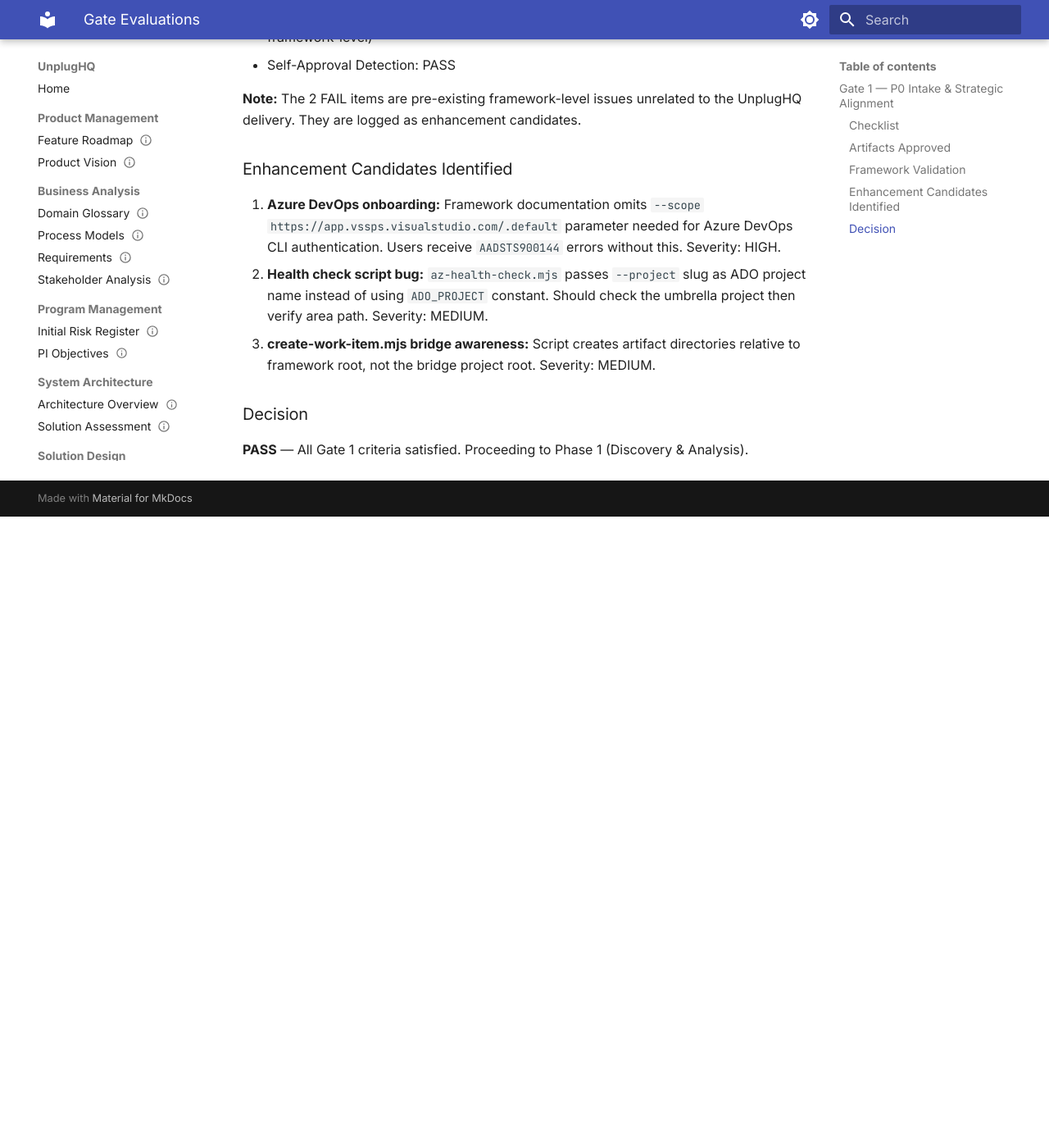
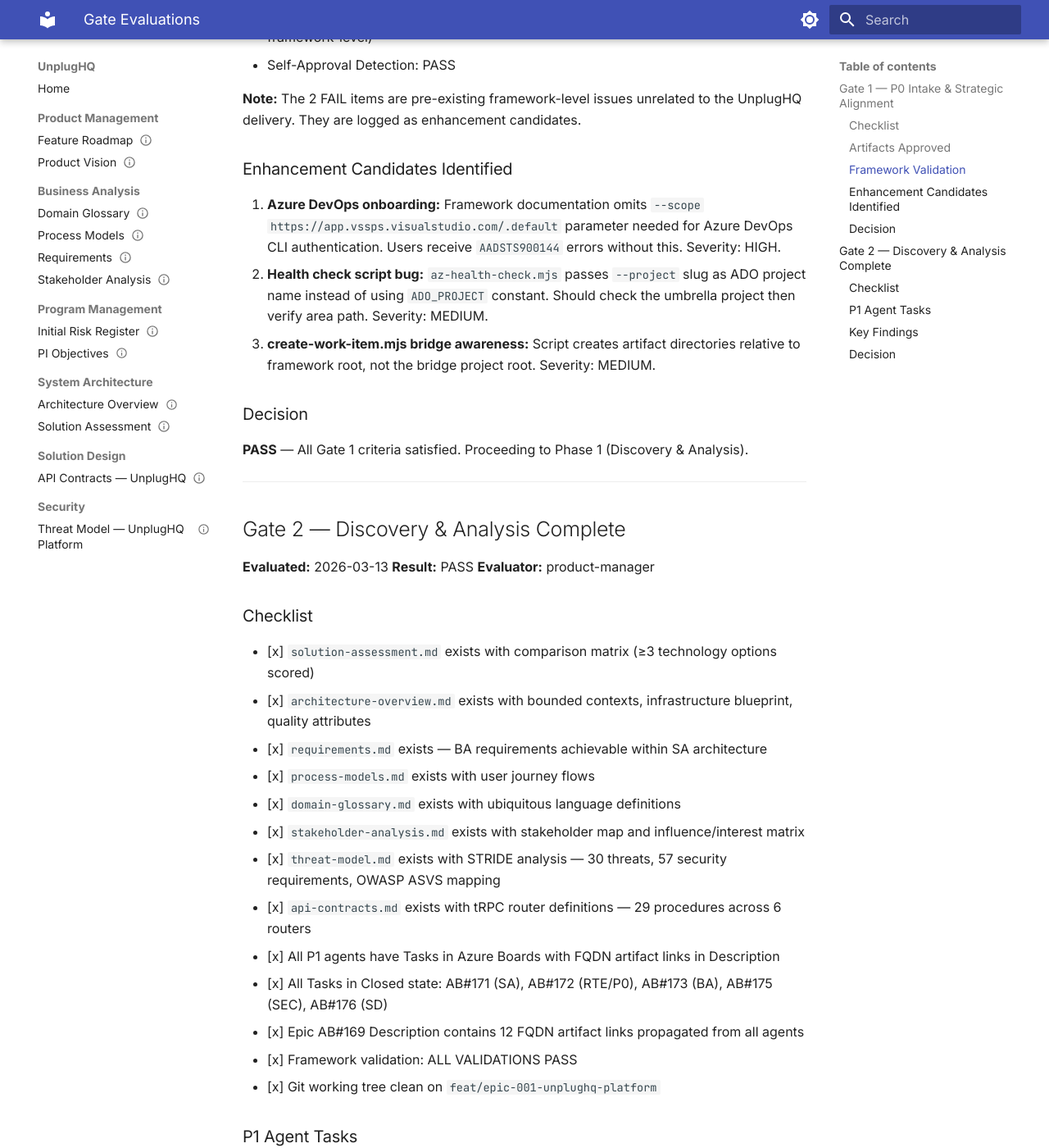
Before and after one commit to sjefsharp/unplughq, an MkDocs documentation site: the page built from docs/gate-evaluations.md, in a window 1280 px wide and 1400 px high, scrolled down 1474 px. Shown: the whole window at 82% size. Built offline with MkDocs 1.6.1 and Material for MkDocs 9.7.7, drawn with Linux system fonts in a browser that asks for light colours; before the commit the page ends 2104 px from its top, so only the background shows below that; some of the changed text lies outside the part shown.

Commit message:
chore(pm): Gate 2 PASS — P1 complete, session checkpoint updated

```diff
--- a/docs/gate-evaluations.md
+++ b/docs/gate-evaluations.md
@@ -65,3 +65,48 @@
 ### Decision
 
 **PASS** — All Gate 1 criteria satisfied. Proceeding to Phase 1 (Discovery & Analysis).
+
+---
+
+## Gate 2 — Discovery & Analysis Complete
+
+**Evaluated:** 2026-03-13
+**Result:** PASS
+**Evaluator:** product-manager
+
+### Checklist
+
+- [x] `solution-assessment.md` exists with comparison matrix (≥3 technology options scored)
+- [x] `architecture-overview.md` exists with bounded contexts, infrastructure blueprint, quality attributes
+- [x] `requirements.md` exists — BA requirements achievable within SA architecture
+- [x] `process-models.md` exists with user journey flows
+- [x] `domain-glossary.md` exists with ubiquitous language definitions
+- [x] `stakeholder-analysis.md` exists with stakeholder map and influence/interest matrix
+- [x] `threat-model.md` exists with STRIDE analysis — 30 threats, 57 security requirements, OWASP ASVS mapping
+- [x] `api-contracts.md` exists with tRPC router definitions — 29 procedures across 6 routers
+- [x] All P1 agents have Tasks in Azure Boards with FQDN artifact links in Description
+- [x] All Tasks in Closed state: AB#171 (SA), AB#172 (RTE/P0), AB#173 (BA), AB#175 (SEC), AB#176 (SD)
+- [x] Epic AB#169 Description contains 12 FQDN artifact links propagated from all agents
+- [x] Framework validation: ALL VALIDATIONS PASS
+- [x] Git working tree clean on `feat/epic-001-unplughq-platform`
+
+### P1 Agent Tasks
+
+| Agent | Task ID | Title | State | Artifacts | FQDN Links |
+|---|---|---|---|---|---|
+| SA | AB#171 | Solution assessment and architecture overview | Closed | solution-assessment.md, architecture-overview.md | ✓ |
+| BA | AB#173 | Requirements elicitation and domain analysis | Closed | requirements.md, process-models.md, domain-glossary.md, stakeholder-analysis.md | ✓ |
+| SEC | AB#175 | Threat model and security requirements | Closed | threat-model.md | ✓ |
+| SD | AB#176 | API contracts and integration design | Closed | api-contracts.md | ✓ |
+
+### Key Findings
+
+**Security (SEC):** 30 threats identified, 6 Critical (CVSS ≥9.0): SSH command injection, SSH key DB exposure, cross-tenant leakage, IDOR escalation, Docker socket abuse, provisioning script escalation. 57 security requirements mapped to OWASP ASVS v4.0.
+
+**Architecture (SA):** Next.js 15 + tRPC v11 + PostgreSQL + Drizzle ORM + Docker + Caddy. 6 bounded contexts. Mobile-first responsive web.
+
+**API Design (SD):** 29 tRPC procedures across 6 routers. Docker via parameterized SSH templates only (no string interpolation). Caddy via SSH loopback. Composite tenant+resource ID for IDOR prevention.
+
+### Decision
+
+**PASS** — All Gate 2 criteria satisfied. All P1 agents delivered with proper Tasks, meaningful descriptions, and FQDN artifact links. Proceeding to Phase 2 (Content, Design & Accessibility).
```
Also changed, not shown: docs/session-checkpoint.md (+24 -8 lines).
